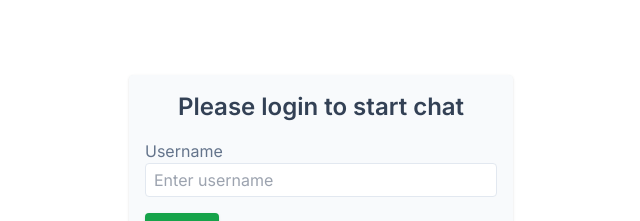
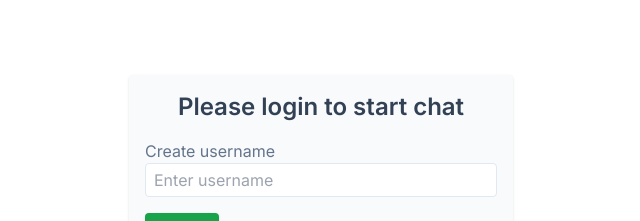
Before and after one commit to SaurabhTiwari4093/chat-app-frontend, a Next.js app: page /login in a window 1280 px wide. Shown: the part 232-453 px from the top of the page, without its empty margins (319-959 px from the left). Built offline with nearby package versions, Linux system fonts and the light colour scheme.

Commit message:
Updated login page username

```diff
--- a/app/login/page.js
+++ b/app/login/page.js
@@ -21,7 +21,7 @@ function Login() {
           Please login to start chat
         </div>
         <div className="my-4">
-          <label className="text-slate-500">Username</label>
+          <label className="text-slate-500">Create username</label>
           <input
             type="text"
             name="username"
```
